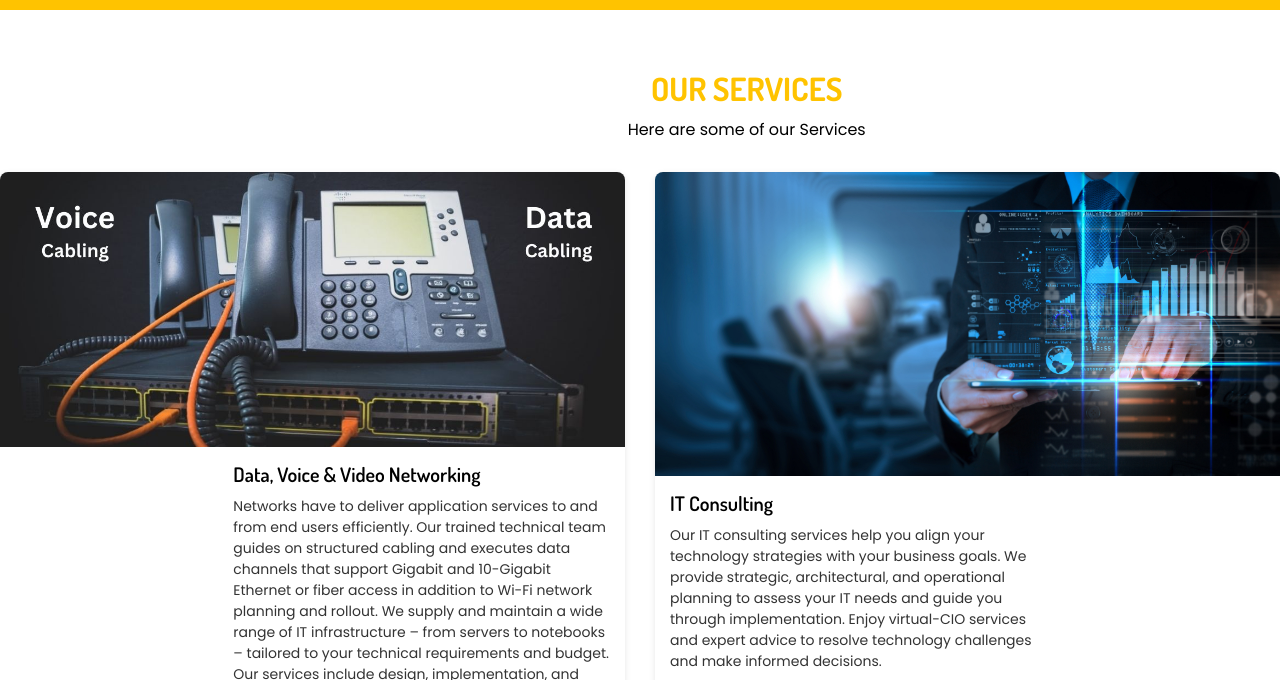
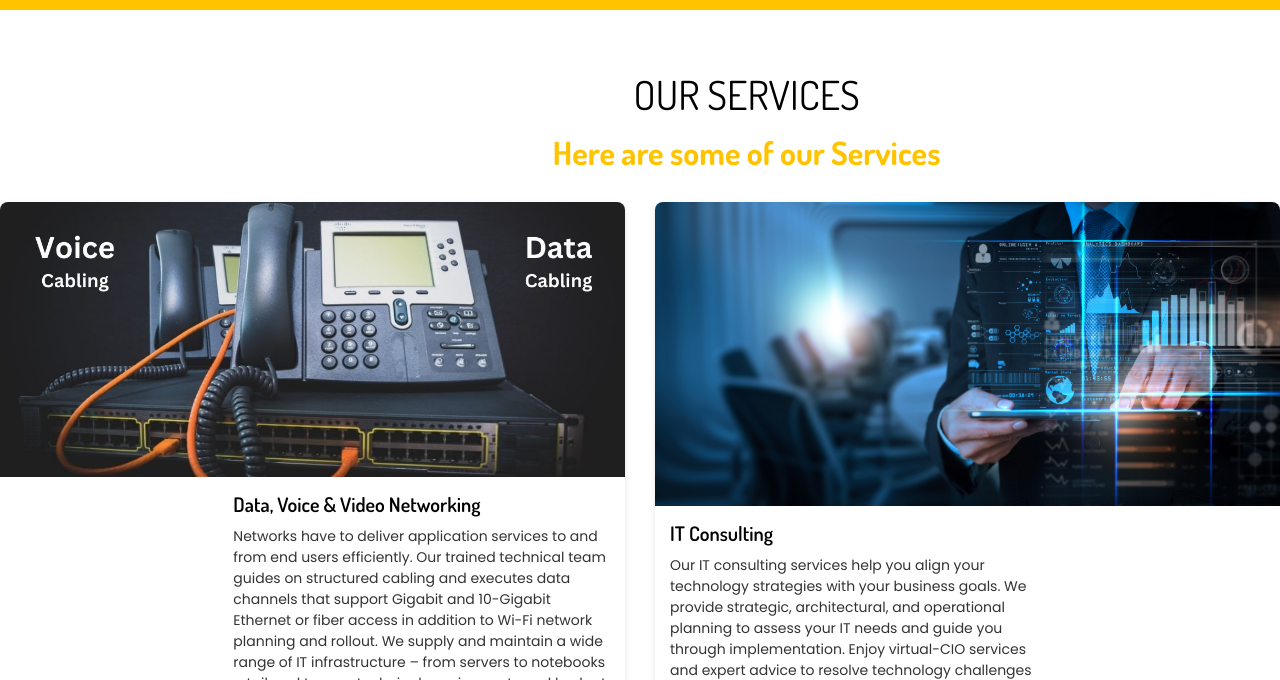
Before and after one commit to wtimu/Adtim-Technologies-Limited, a plain HTML site: page Adtim/services.html in a window 1280 px wide. Shown: the part 120-800 px from the top of the page. Drawn offline with nearby package versions, Linux system fonts and the light colour scheme; some packages are replaced by stand-ins of ours; grey boxes are pictures that could not be loaded; a web font is replaced by a local one.

Commit message:
Update services.html

```diff
--- a/Adtim/services.html
+++ b/Adtim/services.html
@@ -356,8 +356,8 @@
       <div class="row">
         <div class="col-md-10 ml-auto">
           <div class="heading_container">
-            <h2>OUR SERVICES</h2>
-            <p><b></b>Here are some of our Services</b></p>
+            <h1>OUR SERVICES</h1>
+            <p><h2><b>Here are some of our Services</b></h2></p>
           </div>
         </div>
       </div>
```
